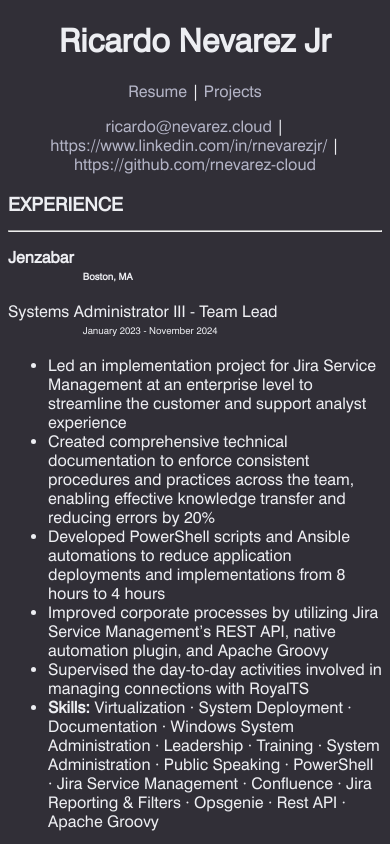
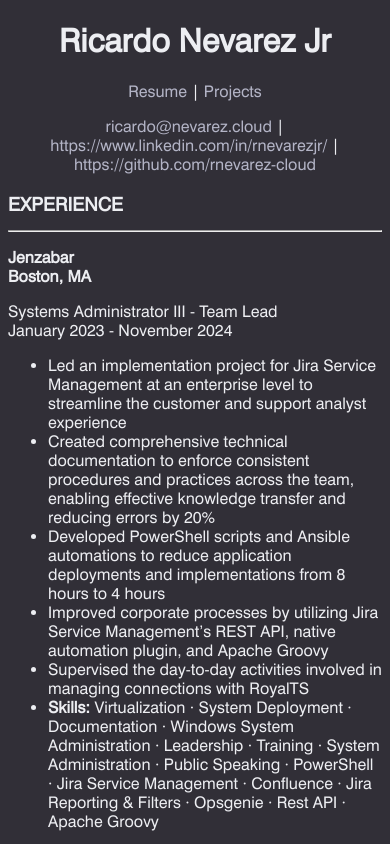
Before and after one commit to rnevarez-cloud/resume-nevarez-cloud, a React (Create React App) app: page / in a window 390 px wide. Shown: the top 844 px of the page. Built offline with nearby package versions, Linux system fonts and the light colour scheme; no server answers.

Commit message:
Fixed issue with CSS

```diff
--- a/src/index.css
+++ b/src/index.css
@@ -60,7 +60,7 @@ hr {
 }
 
 @media only screen and (max-width: 40em) {
-    span {
+    pre {
         scale: .6;
     }
 }
```
